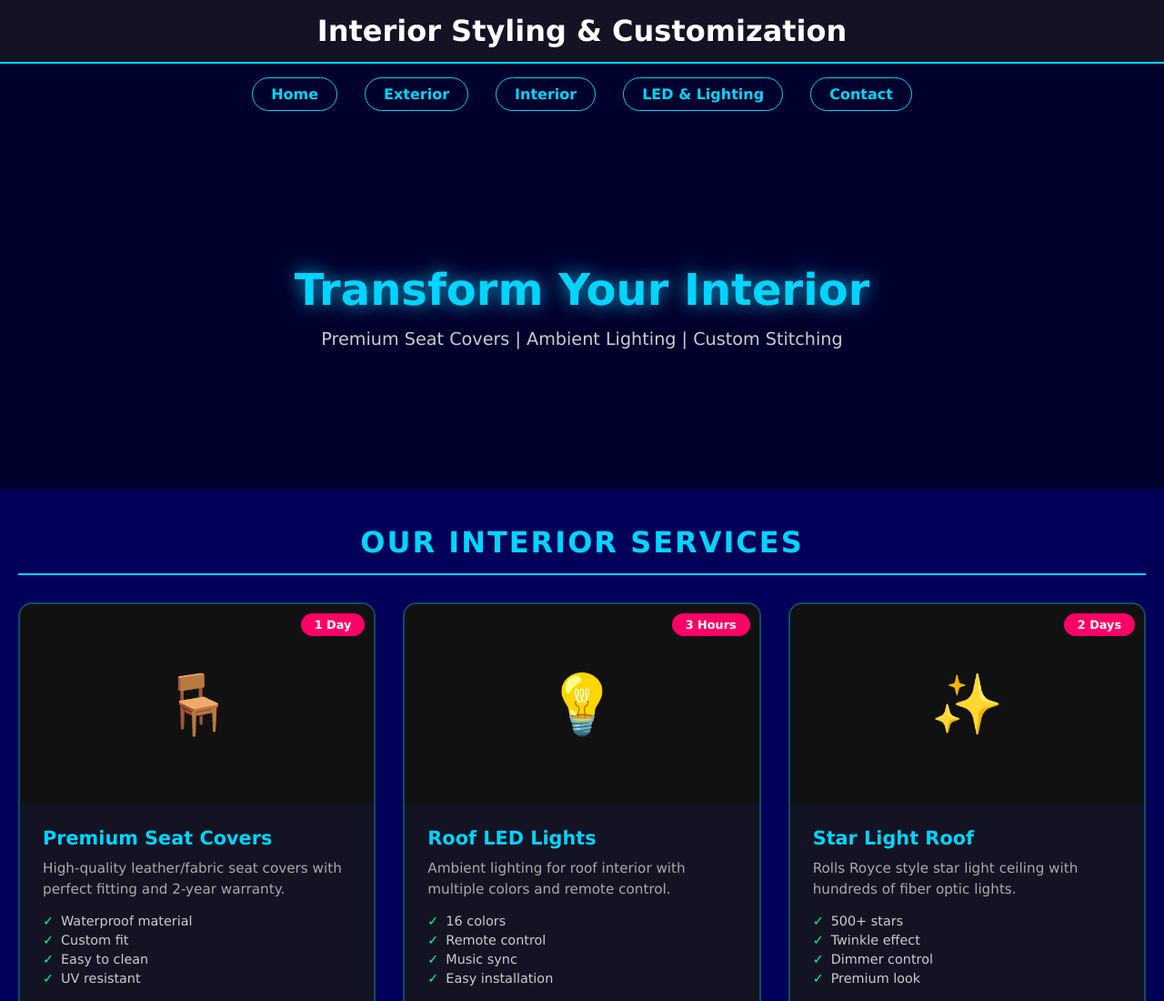
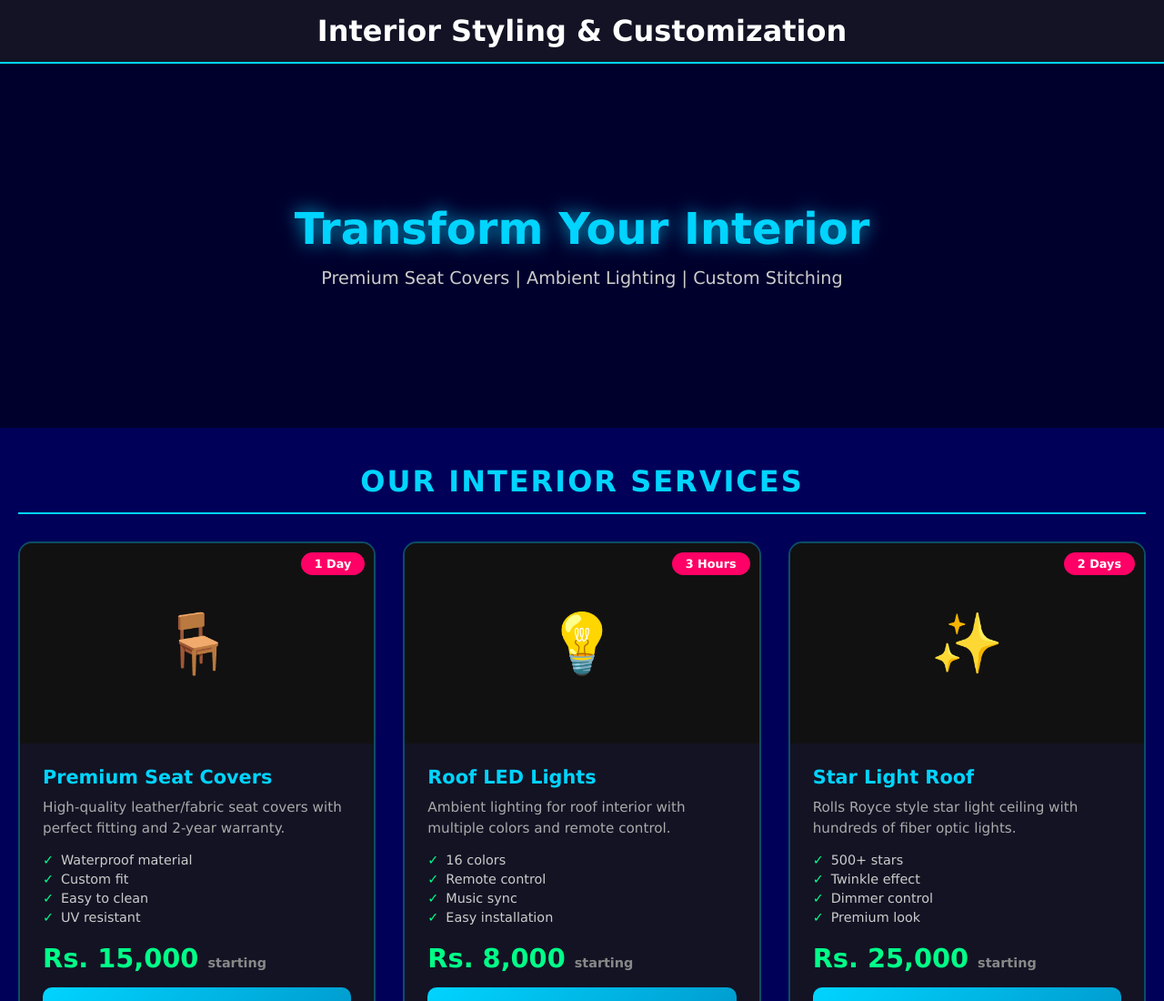
Before and after one commit to Shabii17/SK-Motors, a plain HTML site: page interior.html in a window 1280 px wide. Shown: the top 1100 px of the page at 91% size. Drawn offline with Linux system fonts and the light colour scheme.

Commit message:
nav update

```diff
--- a/interior.html
+++ b/interior.html
@@ -32,31 +32,7 @@
             border-bottom: 2px solid #00d4ff;
         }
 
-        /* Navigation */
-        .nav {
-            display: flex;
-            justify-content: center;
-            gap: 30px;
-            padding: 15px;
-            background: rgba(0, 0, 0, 0.5);
-        }
 
-        .nav a {
-            color: #00d4ff;
-            text-decoration: none;
-            font-weight: bold;
-            padding: 8px 20px;
-            border: 1px solid #00d4ff;
-            border-radius: 20px;
-            transition: all 0.3s;
-        }
-
-        .nav a:hover {
-            background: #00d4ff;
-            color: black;
-        }
-
-        /* Hero Section */
         .hero {
             width: 100%;
             height: 50vh;
@@ -431,16 +407,6 @@
 
     <!-- Header -->
     <div class="header">Interior Styling & Customization</div>
-
-    <!-- Navigation -->
-    <div class="nav">
-        <a href="index.html">Home</a>
-        <a href="exterior.html">Exterior</a>
-        <a href="interior.html">Interior</a>
-        <a href="led.html">LED & Lighting</a>
-        <a href="contact.html">Contact</a>
-    </div>
-
     <!-- Hero Section -->
     <div class="hero">
         <div class="hero-text">
```
Also changed, not shown: contact.html (+0 -33 lines), exterior.html (+0 -29 lines), index.html (+2 -2 lines), led.html (+0 -30 lines).
